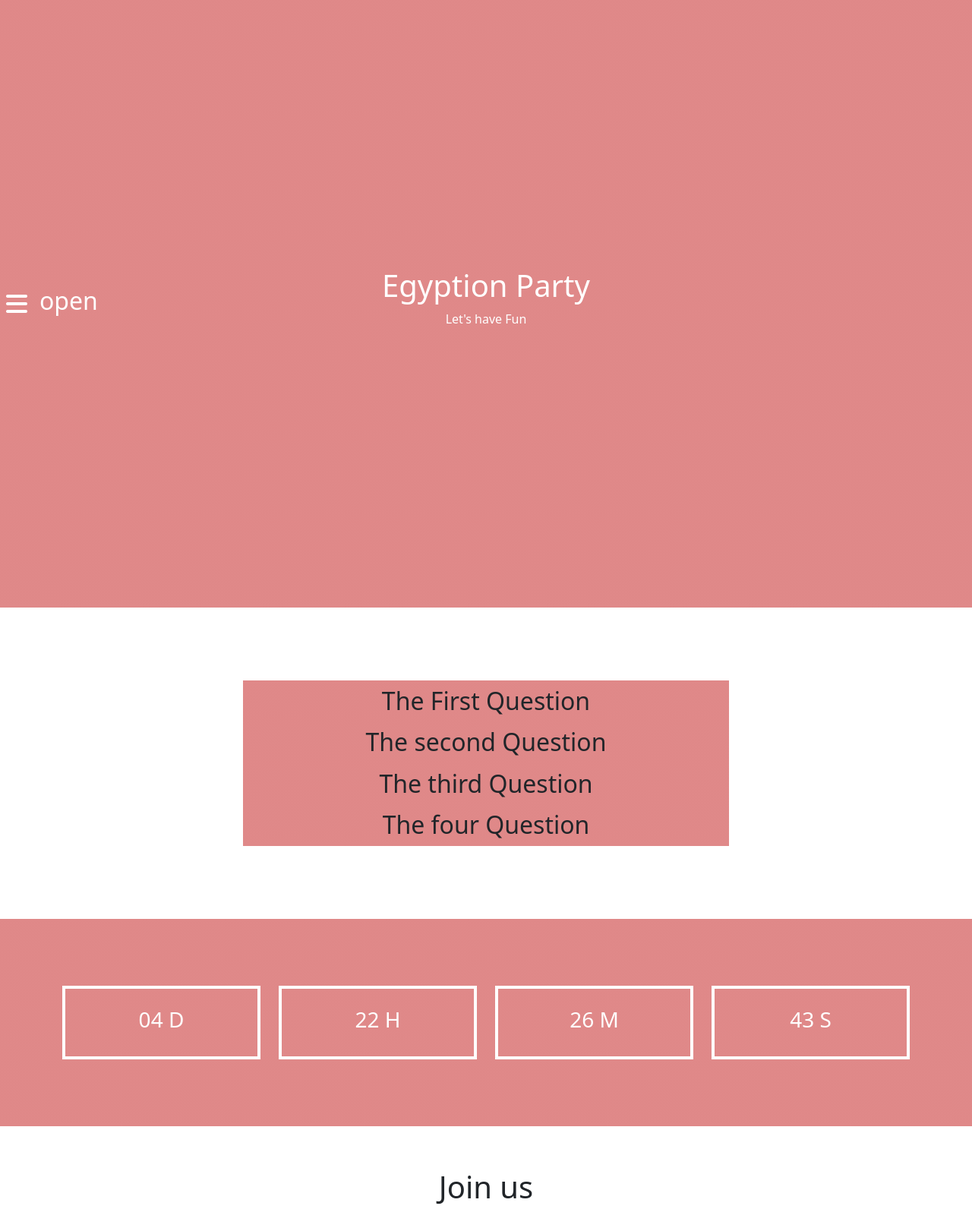
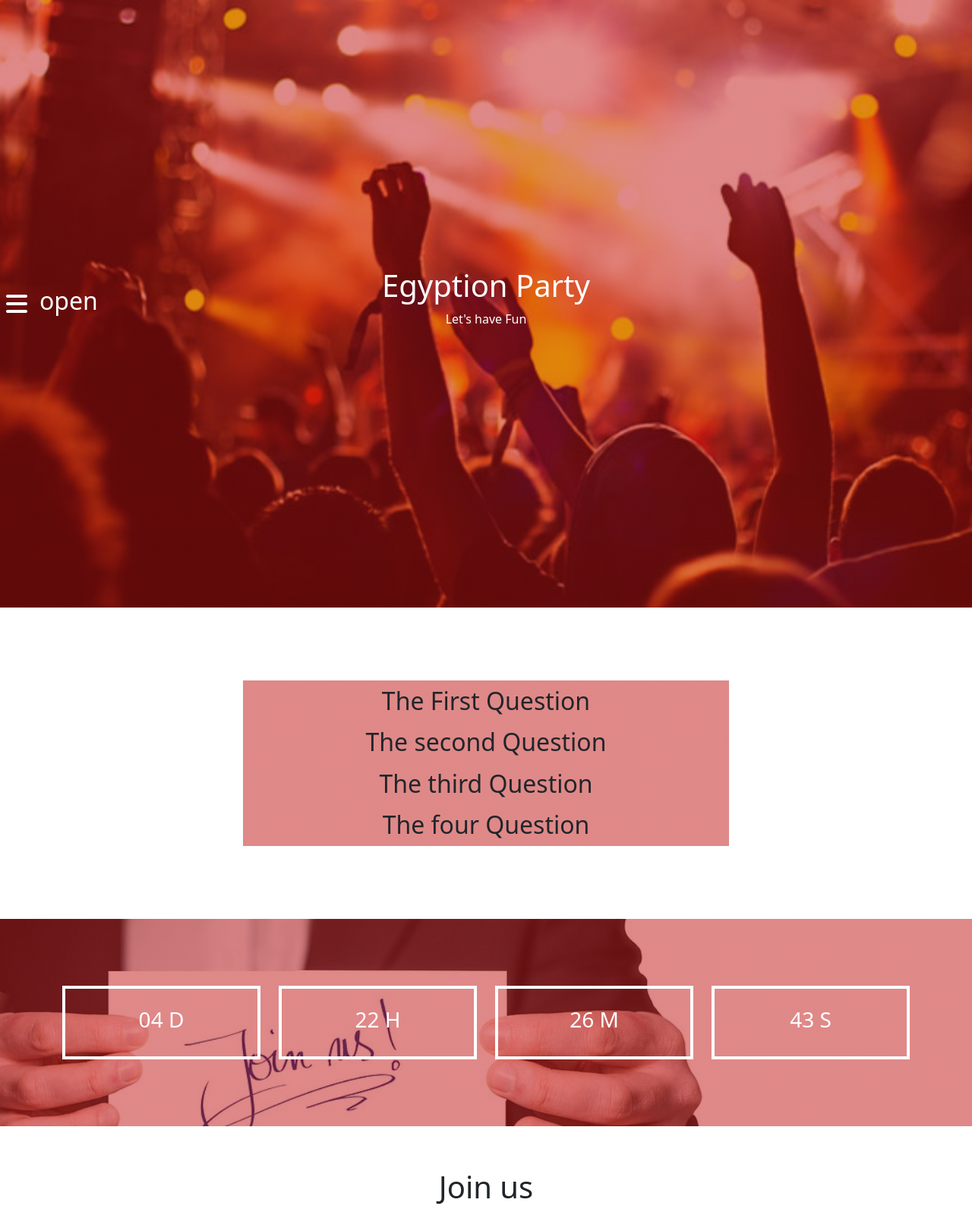
Before and after one commit to MohammedShalaan/jQuery_EgyptionParty, a plain HTML site: page index.html in a window 1280 px wide. Shown: the top 1592 px of the page at 76% size. Drawn offline with Linux system fonts and the light colour scheme; the site is published under a folder, as on GitHub Pages, so addresses that start at the root find nothing.

Commit message:
Update style.css

```diff
--- a/css/style.css
+++ b/css/style.css
@@ -15,7 +15,7 @@
 
 /* //======= first section home =====// */
 .EgyptionPartySection {
-    background: linear-gradient(rgba(192, 19, 19, 0.5) 100%, rgba(0, 0, 0, 0.5)100%), url("/img/backParty.jpg");
+    background: linear-gradient(rgba(192, 19, 19, 0.5) 100%, rgba(0, 0, 0, 0.5)100%), url("../img/backParty.jpg");
     background-size: cover;
 }
 
@@ -34,7 +34,7 @@ h2 {
 /* //======= third section timer =====// */
 
 .Timer {
-    background: linear-gradient(rgba(192, 19, 19, 0.5) 100%, rgba(0, 0, 0, 0.5)100%), url("/img/timeAll.jpg");
+    background: linear-gradient(rgba(192, 19, 19, 0.5) 100%, rgba(0, 0, 0, 0.5)100%), url("../img/timeAll.jpg");
     background-size: cover;
 }
 
```
